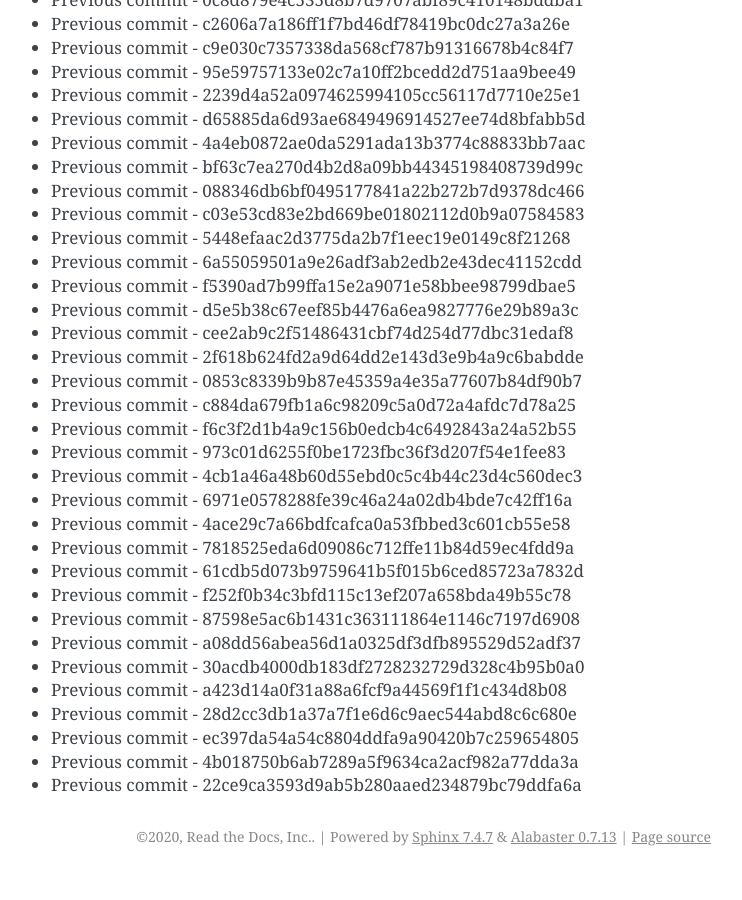
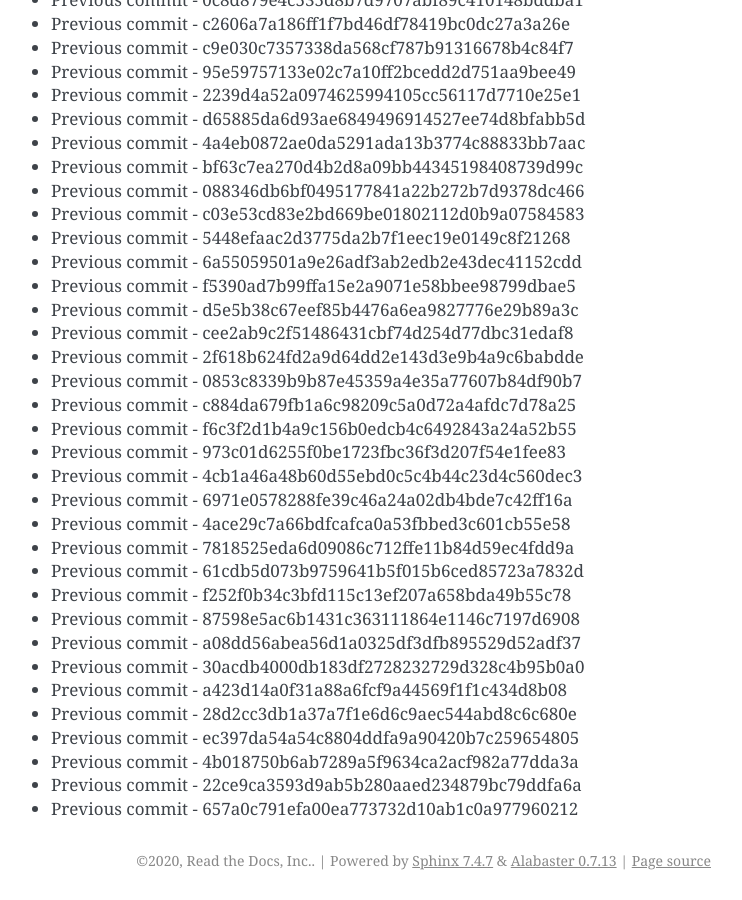
Before and after one commit to readthedocs/rtd-git-stresstest, a Sphinx documentation site: the page built from docs/updates.rst, in a window 1280 px wide and 900 px high, scrolled down 24595 px. Shown: the whole window, without its empty margins (399-1141 px from the left). Built offline with Sphinx 7.4.7, drawn with Linux system fonts in a browser that asks for light colours; before the commit the page ends 25471 px from its top, so only the background shows below that.

Commit message:
Generating commit from previous: 657a0c791efa00ea773732d10ab1c0a977960212

```diff
--- a/docs/updates.rst
+++ b/docs/updates.rst
@@ -1065,3 +1065,4 @@ It can be tested for any performance characteristics.
 * Previous commit - ec397da54a54c8804ddfa9a90420b7c259654805
 * Previous commit - 4b018750b6ab7289a5f9634ca2acf982a77dda3a
 * Previous commit - 22ce9ca3593d9ab5b280aaed234879bc79ddfa6a
+* Previous commit - 657a0c791efa00ea773732d10ab1c0a977960212
```
